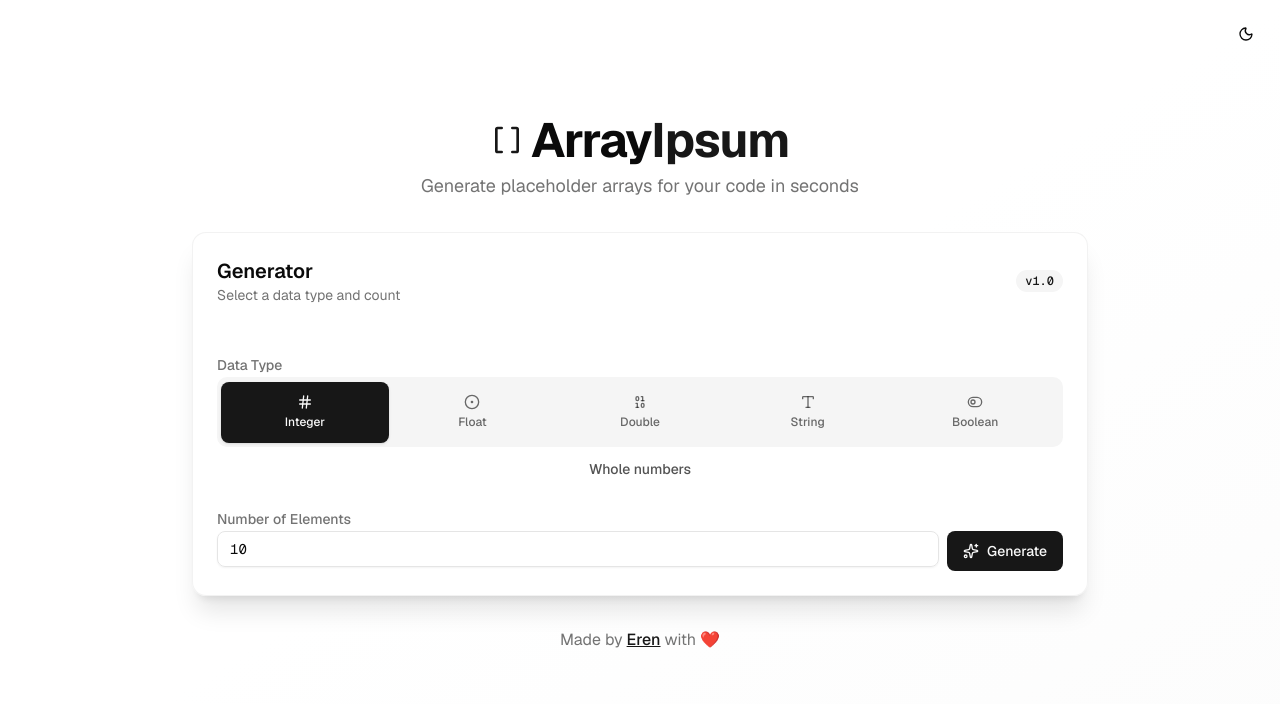
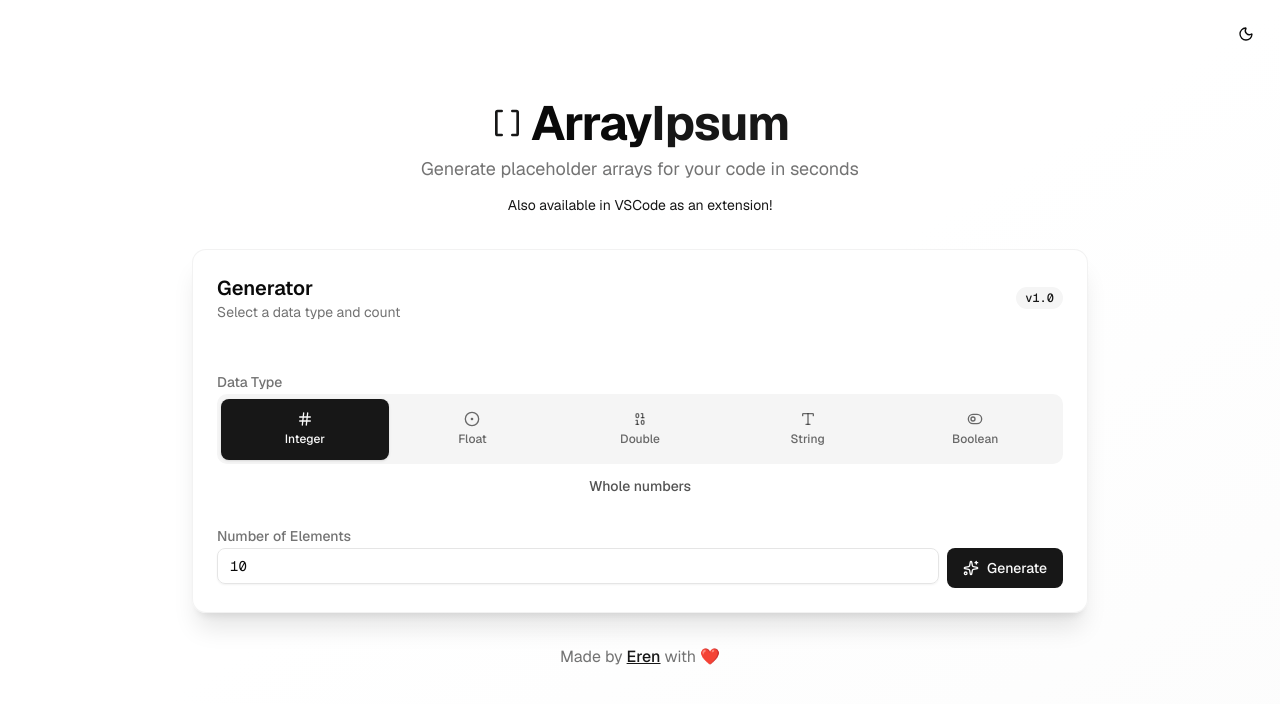
Before and after one commit to ilkeEren27/array-ipsum, a Next.js app: page / in a window 1280 px wide. Shown: the top 704 px of the page. Built offline with nearby package versions, Linux system fonts and the light colour scheme.

Commit message:
Added information about the extension version

```diff
--- a/app/page.js
+++ b/app/page.js
@@ -113,6 +113,14 @@ export default function Home() {
         <p className="text-muted-foreground text-lg">
           Generate placeholder arrays for your code in seconds
         </p>
+        <a
+          href="https://marketplace.visualstudio.com/items?itemName=ilkeEren.array-ipsum"
+          target="_blank"
+          rel="noopener noreferrer"
+          className="inline-block mt-3 text-sm text-primary hover:text-primary/80 hover:underline transition-colors duration-200"
+        >
+          Also available in VSCode as an extension!
+        </a>
       </div>
 
       {/* Main Card */}
```
Also changed, not shown: 1 other file (tests, documents, lock files or other folders).
